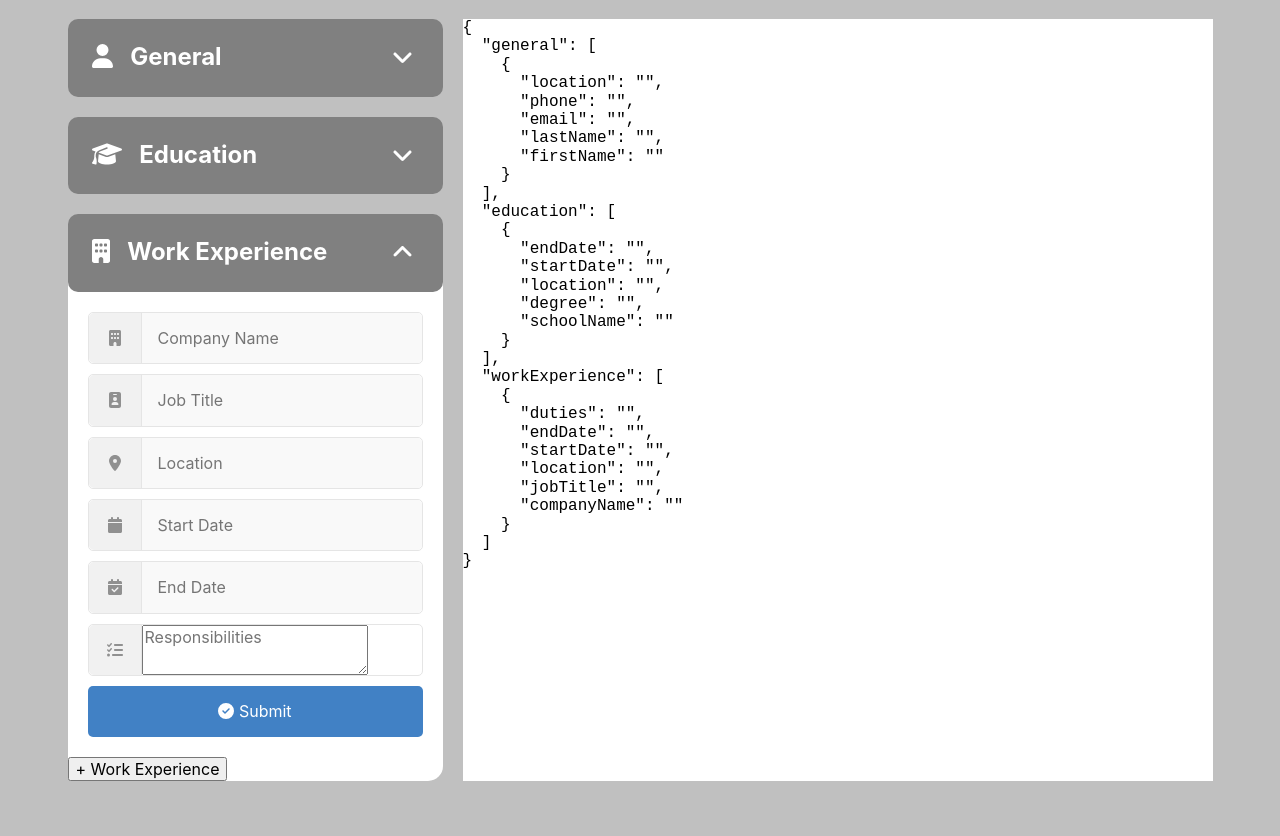
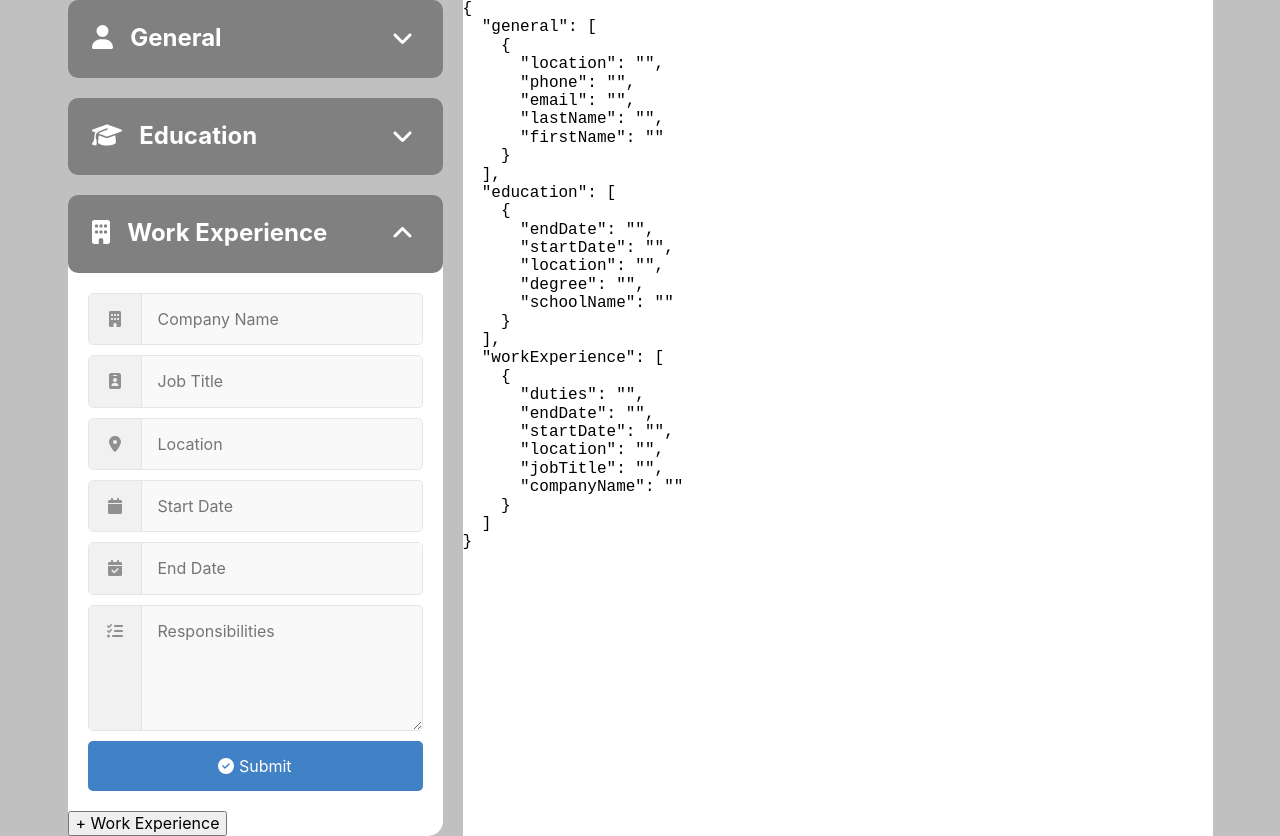
Before and after one commit to djsereno/CV-Application, a React (Vite) app: page / in a window 1280 px wide. Both pictures are taken after a click on the button 402 px from the left and 698 px from the top of the page. Before the commit the page ends 800 px from the top, so only its background shows below. Built offline with nearby package versions, Linux system fonts and the light colour scheme.

Commit message:
Update textarea styles

```diff
--- a/src/Dropdown.css
+++ b/src/Dropdown.css
@@ -80,8 +80,15 @@ button:hover {
 
 .input-icon,
 .section-form input,
+.section-form textarea,
 .section-container button {
   padding: 1em;
+}
+
+.section-form textarea {
+  flex: 1;
+  width: 100%;
+  min-height: calc(1.15 * 5em + 2em);
 }
 
 .input-icon {
@@ -91,25 +98,29 @@ button:hover {
   color: rgba(0, 0, 0, 0.4);
 }
 
-input {
+.section-form input,
+.section-form textarea {
   width: 100%;
   border: none;
   border-radius: 0 5px 5px 0;
   background-color: #f9f9f9;
 }
 
-input:focus {
+.section-form input:focus,
+.section-form textarea:focus {
   border-color: #bd8200;
   outline: 0;
 }
 
-.input-group:has(input:focus) .input-icon {
+.input-group:has(input:focus),
+.input-group:has(textarea:focus) {
+  border-color: #bd8200;
+  outline: 0;
+}
+.input-group:has(input:focus) .input-icon,
+.input-group:has(textarea:focus) .input-icon {
   border-color: #bd8200;
   color: #f0a500;
-}
-.input-group:has(input:focus) {
-  border-color: #bd8200;
-  outline: 0;
 }
 
 .section-content {
--- a/src/Input.jsx
+++ b/src/Input.jsx
@@ -4,7 +4,12 @@ import { FontAwesomeIcon } from '@fortawesome/react-fontawesome';
 function Input({ handleChange, icon, label, type, value }) {
   const inputTag =
     type === 'textarea' ? (
-      <textarea value={value} placeholder={label} onChange={handleChange} required></textarea>
+      <textarea
+        value={value}
+        placeholder={label}
+        onChange={handleChange}
+        rows='5'
+        required></textarea>
     ) : (
       <input type={type} value={value} placeholder={label} onChange={handleChange} required></input>
     );
```
